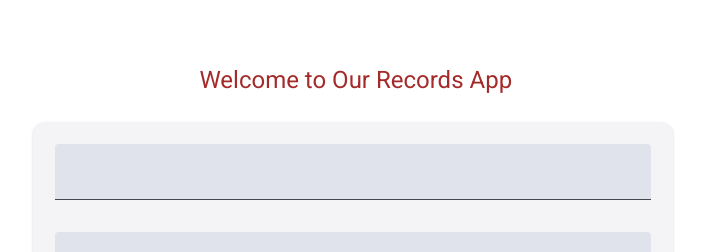
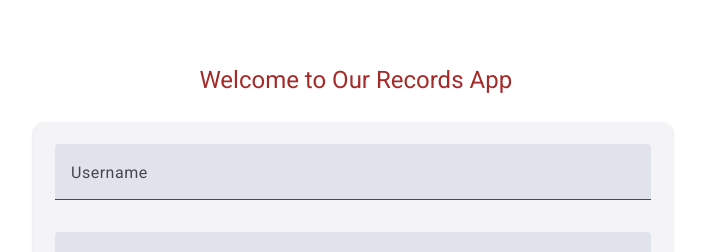
Before and after one commit to PK-170/AngularRecordsApp, an Angular app in the folder frontend/: page /login in a window 1280 px wide. Shown: the top 252 px of the page, without its empty margins (287-992 px from the left). Built offline with nearby package versions, Linux system fonts and the light colour scheme.

Commit message:
added prop

```diff
--- a/frontend/src/app/component/login/login.component.html
+++ b/frontend/src/app/component/login/login.component.html
@@ -4,7 +4,7 @@
 
       <mat-card-content>
         <mat-form-field >
-
+          <mat-label>Username</mat-label>
           <input formControlName="username" matInput />
         </mat-form-field>
 
```
